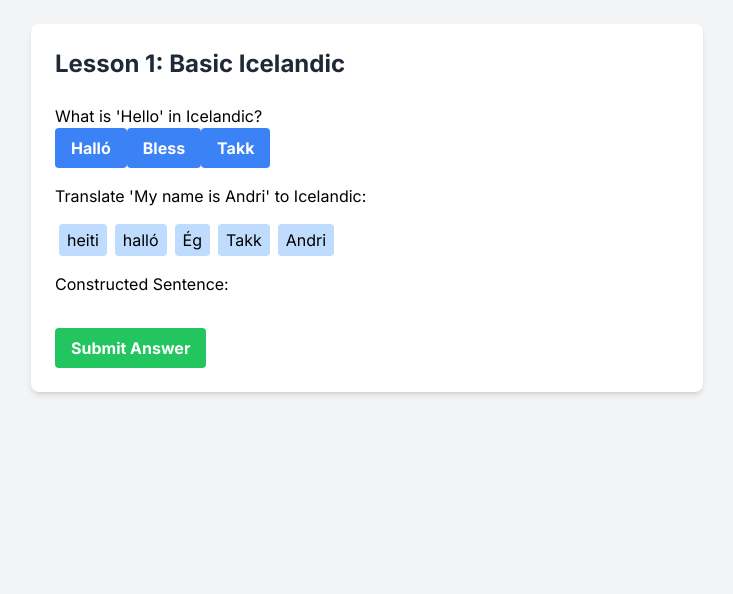
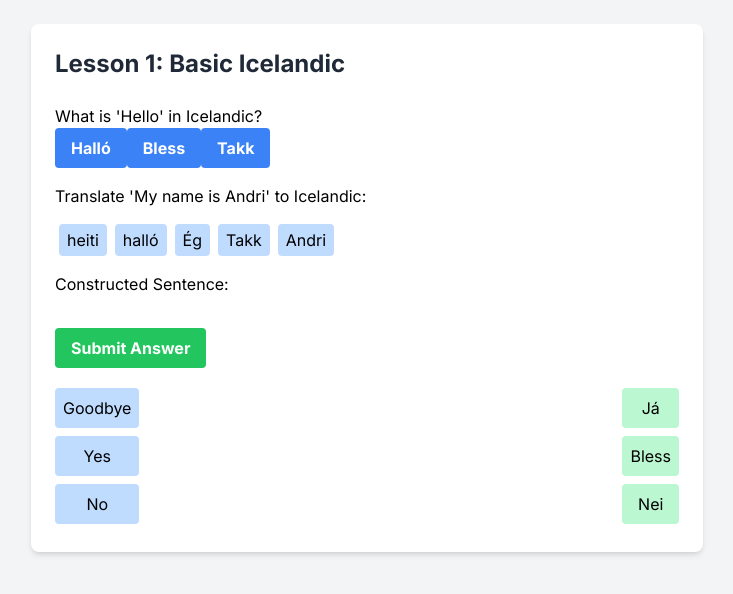
Before and after one commit to Wolfcoder13/my-icelandic-teacher, a Next.js app: page /lesson/1 in a window 1280 px wide. Shown: the top 594 px of the page, without its empty margins (273-1006 px from the left). Built offline with nearby package versions, Linux system fonts and the light colour scheme.

Commit message:
added third type of question

```diff
--- a/app/lesson/[id]/page.tsx
+++ b/app/lesson/[id]/page.tsx
@@ -1,6 +1,6 @@
 'use client'
 
-import React, { useEffect } from 'react';
+import React, { useEffect, useState } from 'react';
 
 interface MultipleChoiceProps {
   question: string;
@@ -19,14 +19,15 @@ interface WordOrderProps {
 
 
 interface MatchingPair {
+  english: string;
   icelandic: string;
-  english: string;
 }
 
 interface MatchingQuestionProps {
   pairs: MatchingPair[];
-  onAnswer: (answer: MatchingPair) => void; // Adjust as needed for your implementation
+  onAnswer: (isCorrect: boolean) => void;
 }
+
 
 const MultipleChoiceQuestion: React.FC<MultipleChoiceProps> = ({ question, options, correctAnswer, onAnswer }) => {
   return (
@@ -71,9 +72,8 @@ const WordOrderQuestion: React.FC<WordOrderProps> = ({ question, words, correctA
           <button
             key={index}
             onClick={() => handleWordClick(word)}
-            className={`mx-1 px-2 py-1 rounded ${
-              selectedWords.includes(word) ? 'bg-blue-400' : 'bg-blue-200 hover:bg-blue-300'
-            }`}
+            className={`mx-1 px-2 py-1 rounded ${selectedWords.includes(word) ? 'bg-blue-400' : 'bg-blue-200 hover:bg-blue-300'
+              }`}
           >
             {word}
           </button>
@@ -97,22 +97,86 @@ const WordOrderQuestion: React.FC<WordOrderProps> = ({ question, words, correctA
 
 
 const MatchingQuestion: React.FC<MatchingQuestionProps> = ({ pairs, onAnswer }) => {
-  // Implement your matching logic here
+  const [shuffledIcelandicWords, setShuffledIcelandicWords] = useState<string[]>([]);
+  const [selectedEnglish, setSelectedEnglish] = useState<string | null>(null);
+  const [matchedPairs, setMatchedPairs] = useState<Set<string>>(new Set());
+  const [isShaking, setIsShaking] = useState(false);
+
+  useEffect(() => {
+    // Shuffle Icelandic words and set to state
+    const icelandicWords = pairs.map(pair => pair.icelandic);
+    setShuffledIcelandicWords(shuffleArray(icelandicWords));
+  }, [pairs]);
+
+
+  const handleEnglishClick = (word: string) => {
+    setSelectedEnglish(word === selectedEnglish ? null : word);
+  };
+
+  const handleIcelandicClick = (word: string) => {
+    if (selectedEnglish) {
+      const pair = pairs.find(p => p.english === selectedEnglish);
+      if (pair && pair.icelandic === word) {
+        setMatchedPairs(new Set([...matchedPairs, selectedEnglish]));
+        setSelectedEnglish(null);
+        if (matchedPairs.size + 1 === pairs.length) {
+          onAnswer(true);
+          setMatchedPairs(new Set());
+        }
+      } else {
+        setIsShaking(true);
+        setTimeout(() => setIsShaking(false), 500); // Reset shaking after animation duration
+      }
+    }
+  };
+
   return (
-    <div>
-      <p>Match the Icelandic words to their English translations:</p>
-      {/* Interactive component here */}
+    <div className={`flex justify-between ${isShaking ? 'animate-shake' : ''}`}>
+      <div className="flex flex-col">
+        {pairs.map(pair => (
+          <button
+            key={pair.english}
+            onClick={() => handleEnglishClick(pair.english)}
+            className={`my-1 p-2 rounded ${
+              selectedEnglish === pair.english
+                ? 'bg-blue-400 border-2 border-blue-600'
+                : matchedPairs.has(pair.english)
+                ? 'bg-gray-400'
+                : 'bg-blue-200 hover:bg-blue-300'
+            }`}
+            disabled={matchedPairs.has(pair.english)}
+          >
+            {pair.english}
+          </button>
+        ))}
+      </div>
+      <div className="flex flex-col">
+        {shuffledIcelandicWords.map((word, index) => (
+          <button
+            key={index}
+            onClick={() => handleIcelandicClick(word)}
+            className={`my-1 p-2 rounded ${
+              Array.from(matchedPairs).includes(word) ? 'bg-gray-400' : 'bg-green-200 hover:bg-green-300'
+            }`}
+            disabled={Array.from(matchedPairs).includes(word)}
+          >
+            {word}
+          </button>
+        ))}
+      </div>
     </div>
   );
 };
 
-const shuffle = (array: string[]) => {
-  for (let i = array.length - 1; i > 0; i--) {
+const shuffleArray = <T,>(array: T[]): T[] => {
+  const shuffledArray = [...array];
+  for (let i = shuffledArray.length - 1; i > 0; i--) {
     const j = Math.floor(Math.random() * (i + 1));
-    [array[i], array[j]] = [array[j], array[i]];
+    [shuffledArray[i], shuffledArray[j]] = [shuffledArray[j], shuffledArray[i]];
   }
-  return array;
+  return shuffledArray;
 };
+
 
 const LessonPage: any = ({ params }: { params: { id: number } }) => {
   const handleAnswer = (answer: string, isCorrect: boolean) => {
@@ -125,9 +189,9 @@ const LessonPage: any = ({ params }: { params: { id: number } }) => {
     // Additional logic for handling correct/incorrect answer
   };
 
-  const handleAnswer3 = (answer: string) => {
-    console.log("Answer selected:", answer);
-    // Additional logic for handling correct/incorrect answer
+  const handleMatchingAnswer = (isCorrect: boolean) => {
+    console.log("All pairs matched correctly:", isCorrect);
+    // Additional logic as needed
   };
 
   return (
@@ -152,6 +216,15 @@ const LessonPage: any = ({ params }: { params: { id: number } }) => {
             onAnswer={handleAnswer}
           />
 
+          <MatchingQuestion
+            pairs={[
+              { english: "Goodbye", icelandic: "Bless" },
+              { english: "Yes", icelandic: "Já" },
+              { english: "No", icelandic: "Nei" }
+            ]}
+            onAnswer={handleMatchingAnswer}
+          />
+
         </div>
       </div>
     </div>
--- a/tailwind.config.ts
+++ b/tailwind.config.ts
@@ -17,6 +17,16 @@ const config: Config = {
         'icelandic-blue': '#02529C',
         'icelandic-red': '#DC1E35',
       },
+      keyframes: {
+        shake: {
+          '0%, 100%': { transform: 'translateX(0)' },
+          '25%': { transform: 'translateX(-10px)' },
+          '75%': { transform: 'translateX(10px)' },
+        },
+      },
+      animation: {
+        shake: 'shake 0.5s ease-in-out',
+      },
     },
   },
   plugins: [],
```
